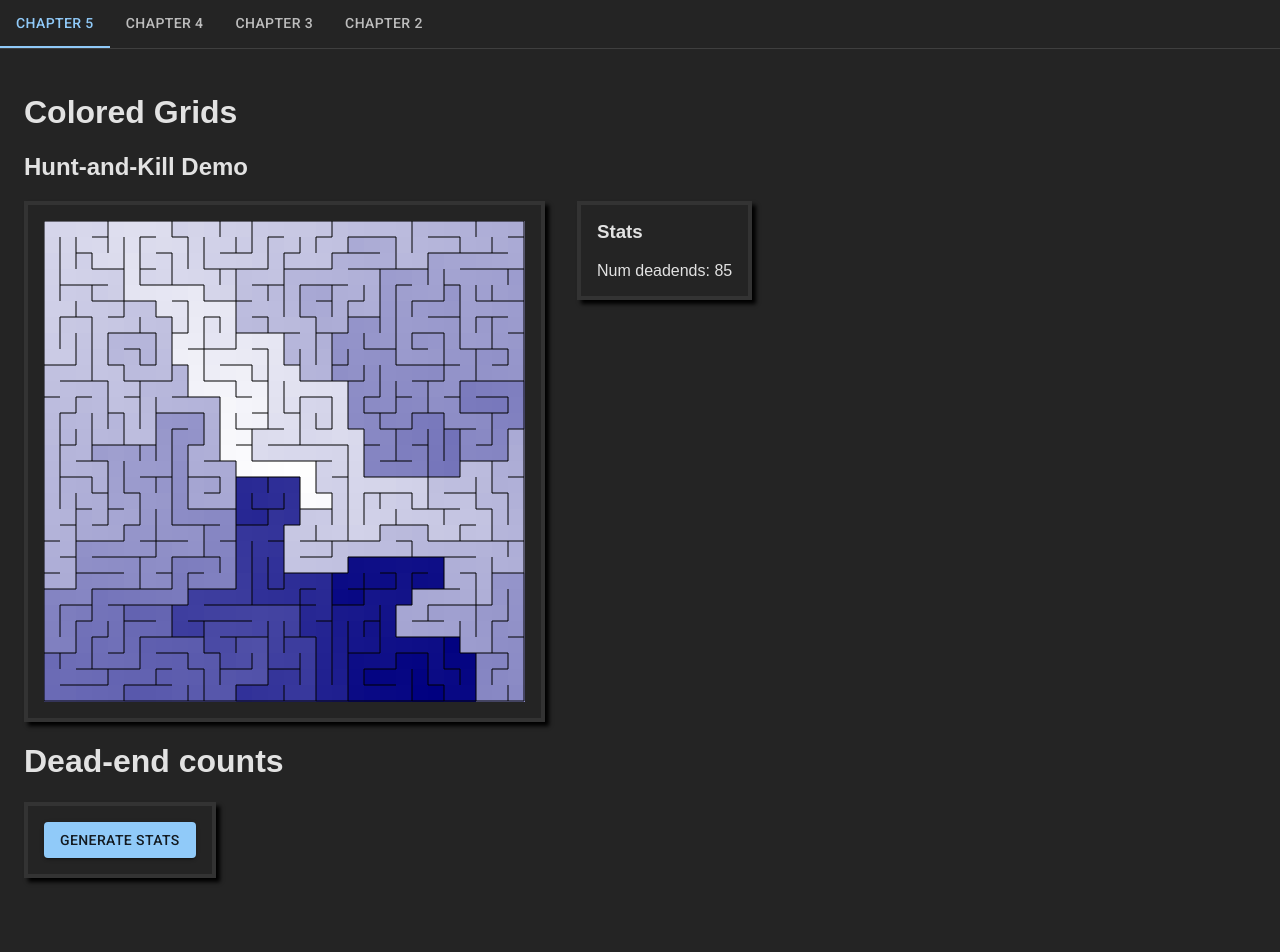
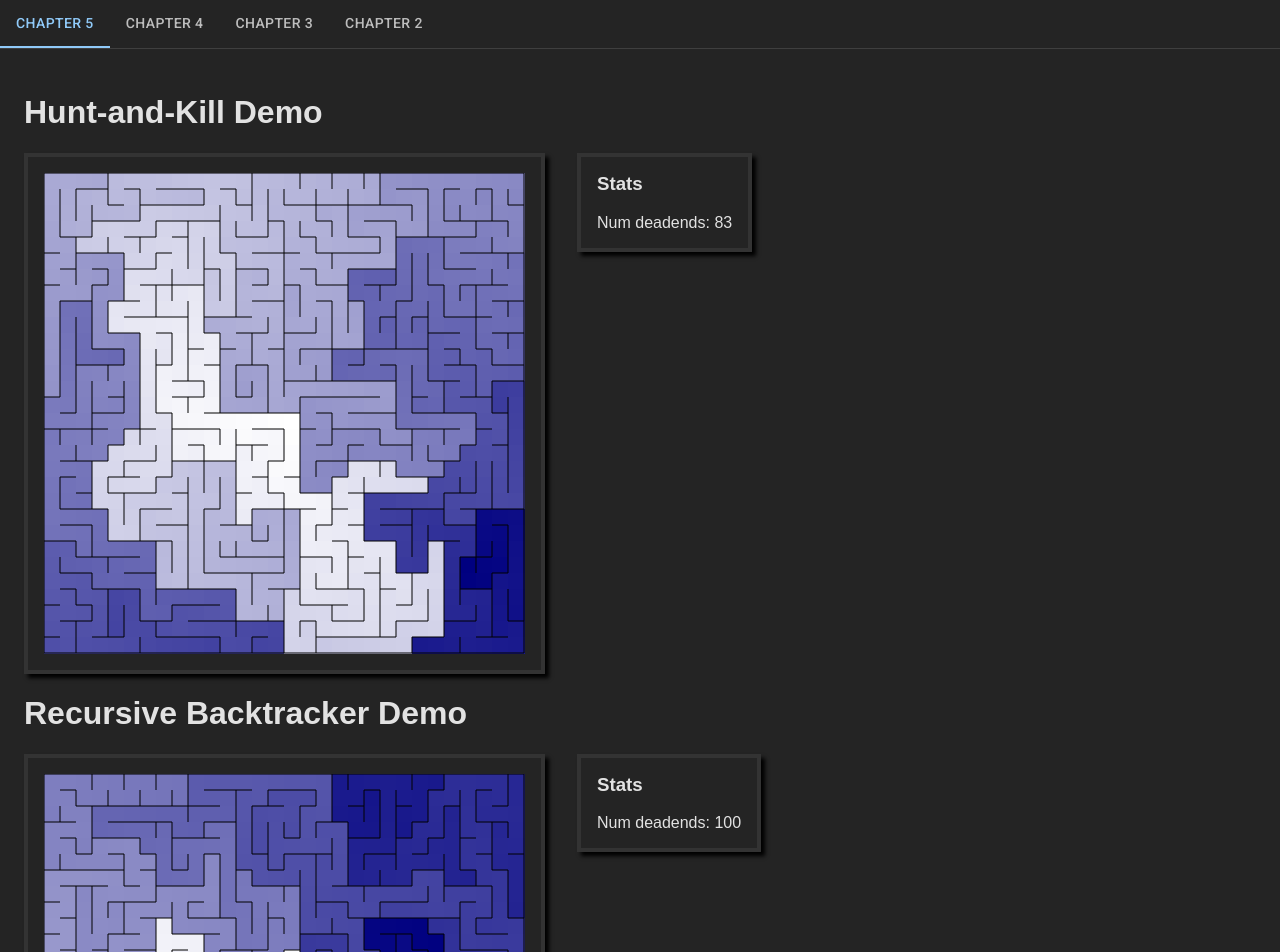
Before and after one commit to onsubmit/mazes-app, a React (Vite) app: page / in a window 1280 px wide. Shown: the top 952 px of the page. Before the commit the page ends 902 px from the top, so only its background shows below. Built offline with nearby package versions, Linux system fonts and the light colour scheme.

Commit message:
Add Recursive Backtracker

```diff
--- a/src/algorithms/generation/mazeGenerator.ts
+++ b/src/algorithms/generation/mazeGenerator.ts
@@ -1,5 +1,6 @@
+import Cell from '../../cell';
 import Grid from '../../grid';
 
 export default interface MazeGenerator {
-  execute: <T extends Grid>(grid: T) => T;
+  execute: <T extends Grid>(grid: T, startAt?: Cell) => T;
 }
--- /dev/null
+++ b/src/algorithms/generation/recursiveBacktracker.ts
@@ -0,0 +1,24 @@
+import Grid from '../../grid';
+import { sample } from '../../random';
+import MazeGenerator from './mazeGenerator';
+
+export default class RecursiveBacktracker implements MazeGenerator {
+  execute = <T extends Grid>(grid: T, startAt = grid.getRandomCell()): T => {
+    const stack = [startAt];
+
+    while (stack.length > 0) {
+      const current = stack.at(-1)!;
+      const neighbors = current.neighbors.filter((n) => !n.hasLinks);
+
+      if (neighbors.length === 0) {
+        stack.pop();
+      } else {
+        const neighbor = sample(neighbors);
+        current.link(neighbor);
+        stack.push(neighbor);
+      }
+    }
+
+    return grid;
+  };
+}
--- a/src/components/chapters/chapter04.tsx
+++ b/src/components/chapters/chapter04.tsx
@@ -19,8 +19,7 @@ export default function Chapter04() {
 
   return (
     <>
-      <h1>Colored Grids</h1>
-      <h2>Aldous-Broder Demo</h2>
+      <h1>Aldous-Broder Demo</h1>
       <div className="row">
         <Canvas grid={aldousBroderGrid} cellSize={16}></Canvas>
         <div>
@@ -29,7 +28,7 @@ export default function Chapter04() {
         </div>
       </div>
 
-      <h2>Wilson's Demo</h2>
+      <h1>Wilson's Demo</h1>
       <div className="row">
         <Canvas grid={wilsonsGrid} cellSize={16}></Canvas>
         <div>
--- a/src/components/chapters/chapter05.tsx
+++ b/src/components/chapters/chapter05.tsx
@@ -4,6 +4,7 @@ import { Button } from '@mui/material';
 import { useRef } from 'react';
 
 import HuntAndKill from '../../algorithms/generation/huntAndKill';
+import RecursiveBacktracker from '../../algorithms/generation/recursiveBacktracker';
 import ColoredGrid from '../../coloredGrid';
 import { getDeadendCounts } from '../../deadendCounts';
 import Canvas from '../canvas';
@@ -17,6 +18,13 @@ export default function Chapter05() {
     huntAndKillGrid.columns / 2
   );
   huntAndKillGrid.setPathStart(huntAndKillGridStart);
+
+  const recursiveBacktrackerGrid = new RecursiveBacktracker().execute(new ColoredGrid(30, 30));
+  const recursiveBacktrackerGridStart = recursiveBacktrackerGrid.getOrThrow(
+    recursiveBacktrackerGrid.rows / 2,
+    recursiveBacktrackerGrid.columns / 2
+  );
+  recursiveBacktrackerGrid.setPathStart(recursiveBacktrackerGridStart);
 
   const reportStatus = () => {
     const pre = preRef.current;
@@ -32,13 +40,21 @@ export default function Chapter05() {
 
   return (
     <>
-      <h1>Colored Grids</h1>
-      <h2>Hunt-and-Kill Demo</h2>
+      <h1>Hunt-and-Kill Demo</h1>
       <div className="row">
         <Canvas grid={huntAndKillGrid} cellSize={16}></Canvas>
         <div>
           <h3>Stats</h3>
           <span>{`Num deadends: ${huntAndKillGrid.getDeadends().length}`}</span>
+        </div>
+      </div>
+
+      <h1>Recursive Backtracker Demo</h1>
+      <div className="row">
+        <Canvas grid={recursiveBacktrackerGrid} cellSize={16}></Canvas>
+        <div>
+          <h3>Stats</h3>
+          <span>{`Num deadends: ${recursiveBacktrackerGrid.getDeadends().length}`}</span>
         </div>
       </div>
 
--- a/src/deadendCounts.ts
+++ b/src/deadendCounts.ts
@@ -2,6 +2,7 @@ import AldousBroder from './algorithms/generation/aldousBroder';
 import BinaryTree from './algorithms/generation/binaryTree';
 import HuntAndKill from './algorithms/generation/huntAndKill';
 import MazeGenerator from './algorithms/generation/mazeGenerator';
+import RecursiveBacktracker from './algorithms/generation/recursiveBacktracker';
 import Sidewinder from './algorithms/generation/sidewinder';
 import Wilsons from './algorithms/generation/wilsons';
 import Grid from './grid';
@@ -33,6 +34,7 @@ function* yieldDeadendCounts({ tries, size }: GetDeadendCountsInput): IterableIt
     new AldousBroder(),
     new Wilsons(),
     new HuntAndKill(),
+    new RecursiveBacktracker(),
   ];
 
   const totalCells = size * size;
```
